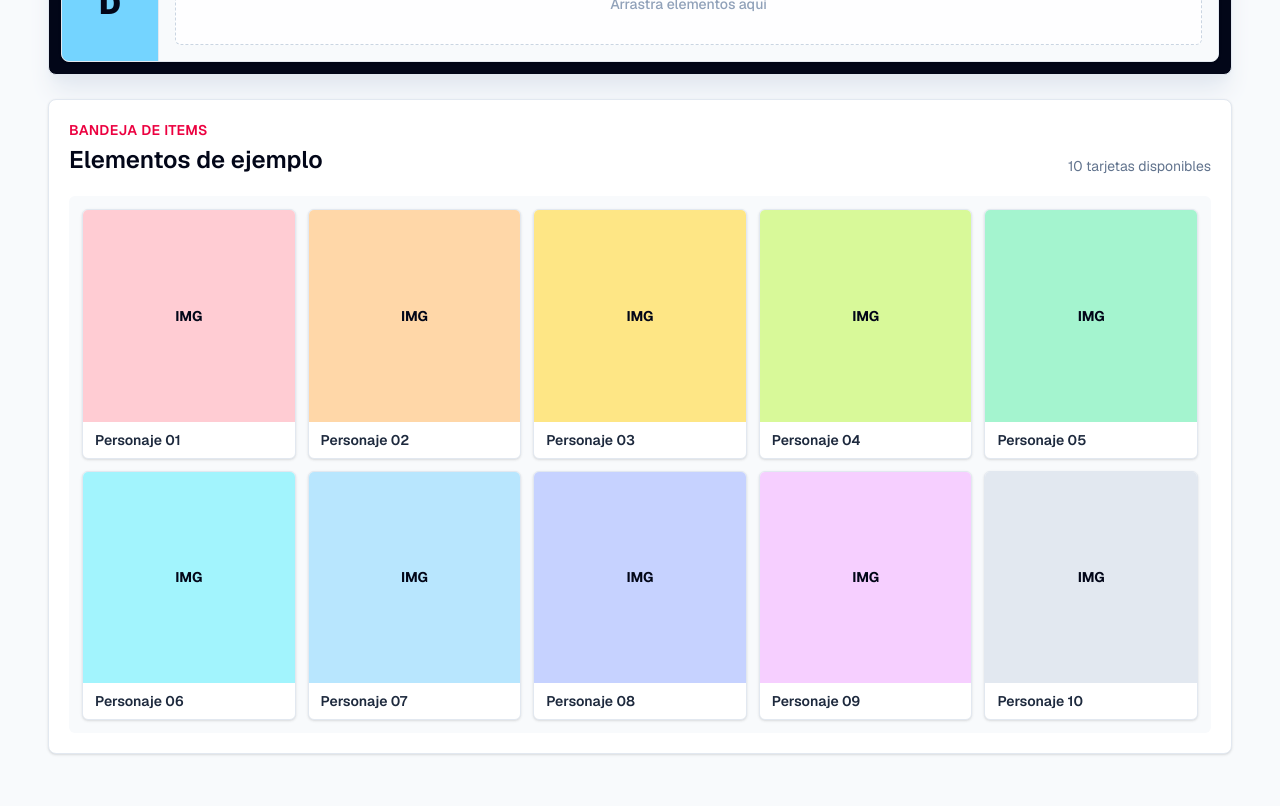
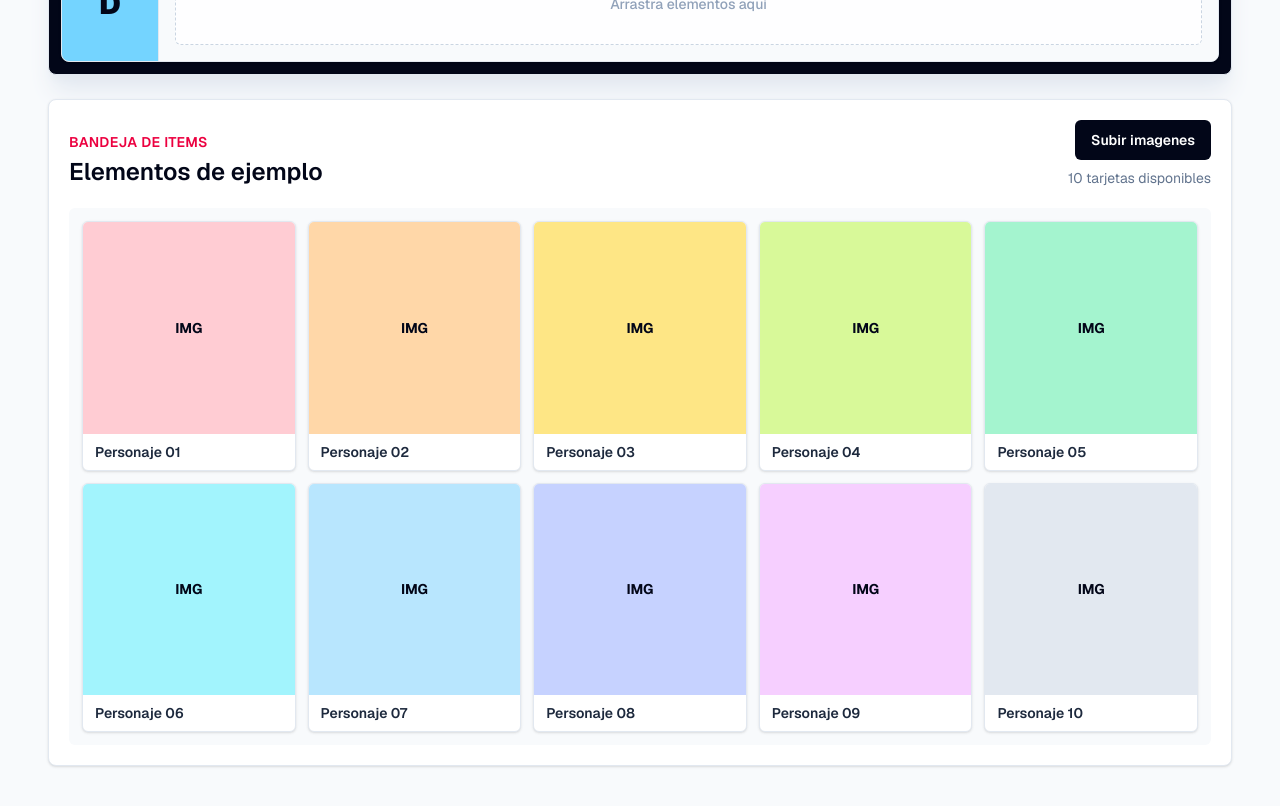
Before and after one commit to Geovas91/TierMaker, a Next.js app: page /crear in a window 1280 px wide. Shown: the part 1040-1846 px from the top of the page. Built offline with nearby package versions, Linux system fonts and the light colour scheme.

Commit message:
Add local image upload for tier items

```diff
--- a/src/components/tierlist/ItemCard.tsx
+++ b/src/components/tierlist/ItemCard.tsx
@@ -1,19 +1,34 @@
 type ItemCardProps = {
   title: string;
   accentClassName: string;
+  imageUrl?: string;
   className?: string;
 };
 
-export function ItemCard({ title, accentClassName, className = "" }: ItemCardProps) {
+export function ItemCard({
+  title,
+  accentClassName,
+  imageUrl,
+  className = "",
+}: ItemCardProps) {
   return (
     <article
       className={`group overflow-hidden rounded-md border border-slate-200 bg-white shadow-sm transition hover:-translate-y-0.5 hover:shadow-md ${className}`}
     >
-      <div
-        className={`${accentClassName} flex aspect-square items-center justify-center text-sm font-bold text-slate-950`}
-      >
-        IMG
-      </div>
+      {imageUrl ? (
+        <div
+          className="aspect-square bg-cover bg-center"
+          role="img"
+          aria-label={`Vista previa de ${title}`}
+          style={{ backgroundImage: `url(${imageUrl})` }}
+        />
+      ) : (
+        <div
+          className={`${accentClassName} flex aspect-square items-center justify-center text-sm font-bold text-slate-950`}
+        >
+          IMG
+        </div>
+      )}
       <div className="px-3 py-2">
         <p className="truncate text-sm font-semibold text-slate-800">{title}</p>
       </div>
--- a/src/components/tierlist/ItemTray.tsx
+++ b/src/components/tierlist/ItemTray.tsx
@@ -6,15 +6,16 @@ import type { TierItem } from "./types";
 
 type ItemTrayProps = {
   items: TierItem[];
+  onUploadImages: (files: FileList) => void;
   renderItem: (item: TierItem) => ReactNode;
 };
 
-export function ItemTray({ items, renderItem }: ItemTrayProps) {
+export function ItemTray({ items, onUploadImages, renderItem }: ItemTrayProps) {
   const { isOver, setNodeRef } = useDroppable({ id: "tray" });
 
   return (
     <aside className="rounded-lg border border-slate-200 bg-white p-5 shadow-sm">
-      <div className="flex flex-col gap-2 sm:flex-row sm:items-end sm:justify-between">
+      <div className="flex flex-col gap-4 sm:flex-row sm:items-end sm:justify-between">
         <div>
           <p className="text-sm font-semibold uppercase tracking-wide text-rose-600">
             Bandeja de items
@@ -23,7 +24,26 @@ export function ItemTray({ items, renderItem }: ItemTrayProps) {
             Elementos de ejemplo
           </h2>
         </div>
-        <p className="text-sm text-slate-500">{items.length} tarjetas disponibles</p>
+        <div className="flex flex-col gap-2 sm:items-end">
+          <label className="inline-flex h-10 cursor-pointer items-center justify-center rounded-md bg-slate-950 px-4 text-sm font-semibold text-white transition hover:bg-slate-800">
+            Subir imagenes
+            <input
+              type="file"
+              accept="image/*"
+              multiple
+              className="sr-only"
+              onChange={(event) => {
+                if (event.target.files?.length) {
+                  onUploadImages(event.target.files);
+                  event.target.value = "";
+                }
+              }}
+            />
+          </label>
+          <p className="text-sm text-slate-500">
+            {items.length} tarjetas disponibles
+          </p>
+        </div>
       </div>
 
       <div
--- a/src/components/tierlist/TierListBuilder.tsx
+++ b/src/components/tierlist/TierListBuilder.tsx
@@ -1,6 +1,6 @@
 "use client";
 
-import { useMemo, useState } from "react";
+import { useEffect, useMemo, useRef, useState } from "react";
 import {
   DndContext,
   DragEndEvent,
@@ -70,6 +70,7 @@ function DraggableCard({ item }: { item: TierItem }) {
       <ItemCard
         title={item.title}
         accentClassName={item.accentClassName}
+        imageUrl={item.imageUrl}
         className={isDragging ? "opacity-40" : "cursor-grab active:cursor-grabbing"}
       />
     </div>
@@ -77,8 +78,10 @@ function DraggableCard({ item }: { item: TierItem }) {
 }
 
 export function TierListBuilder() {
+  const [items, setItems] = useState(initialItems);
   const [itemLocations, setItemLocations] = useState(initialLocations);
   const [activeItemId, setActiveItemId] = useState<string | null>(null);
+  const objectUrlsRef = useRef<Set<string>>(new Set());
 
   const sensors = useSensors(
     useSensor(MouseSensor, {
@@ -90,18 +93,70 @@ export function TierListBuilder() {
   );
 
   const itemsByContainer = useMemo(() => {
-    return initialItems.reduce<Record<ContainerId, TierItem[]>>(
+    return items.reduce<Record<ContainerId, TierItem[]>>(
       (groups, item) => {
         groups[itemLocations[item.id]].push(item);
         return groups;
       },
       { tray: [], S: [], A: [], B: [], C: [], D: [] },
     );
-  }, [itemLocations]);
+  }, [itemLocations, items]);
 
   const activeItem = activeItemId
-    ? initialItems.find((item) => item.id === activeItemId)
+    ? items.find((item) => item.id === activeItemId)
     : undefined;
+
+  useEffect(() => {
+    const objectUrls = objectUrlsRef.current;
+
+    return () => {
+      objectUrls.forEach((url) => URL.revokeObjectURL(url));
+      objectUrls.clear();
+    };
+  }, []);
+
+  function createUploadId(file: File) {
+    if (typeof crypto !== "undefined" && "randomUUID" in crypto) {
+      return `upload-${crypto.randomUUID()}`;
+    }
+
+    return `upload-${file.name}-${file.lastModified}-${Math.random().toString(36).slice(2)}`;
+  }
+
+  function getTitleFromFilename(filename: string) {
+    return filename.replace(/\.[^/.]+$/, "") || "Imagen subida";
+  }
+
+  function handleUploadImages(files: FileList) {
+    const imageFiles = Array.from(files).filter((file) =>
+      file.type.startsWith("image/"),
+    );
+
+    if (imageFiles.length === 0) {
+      return;
+    }
+
+    const uploadedItems = imageFiles.map<TierItem>((file) => {
+      const imageUrl = URL.createObjectURL(file);
+      objectUrlsRef.current.add(imageUrl);
+
+      return {
+        id: createUploadId(file),
+        title: getTitleFromFilename(file.name),
+        accentClassName: "bg-slate-200",
+        imageUrl,
+      };
+    });
+
+    setItems((current) => [...current, ...uploadedItems]);
+    setItemLocations((current) => ({
+      ...current,
+      ...uploadedItems.reduce<Record<string, ContainerId>>((locations, item) => {
+        locations[item.id] = "tray";
+        return locations;
+      }, {}),
+    }));
+  }
 
   function handleDragStart(event: DragStartEvent) {
     setActiveItemId(String(event.active.id));
@@ -167,6 +222,7 @@ export function TierListBuilder() {
 
         <ItemTray
           items={itemsByContainer.tray}
+          onUploadImages={handleUploadImages}
           renderItem={(item) => <DraggableCard key={item.id} item={item} />}
         />
       </div>
@@ -176,6 +232,7 @@ export function TierListBuilder() {
           <ItemCard
             title={activeItem.title}
             accentClassName={activeItem.accentClassName}
+            imageUrl={activeItem.imageUrl}
             className="rotate-2 cursor-grabbing shadow-xl"
           />
         ) : null}
--- a/src/components/tierlist/types.ts
+++ b/src/components/tierlist/types.ts
@@ -6,4 +6,5 @@ export type TierItem = {
   id: string;
   title: string;
   accentClassName: string;
+  imageUrl?: string;
 };
```
